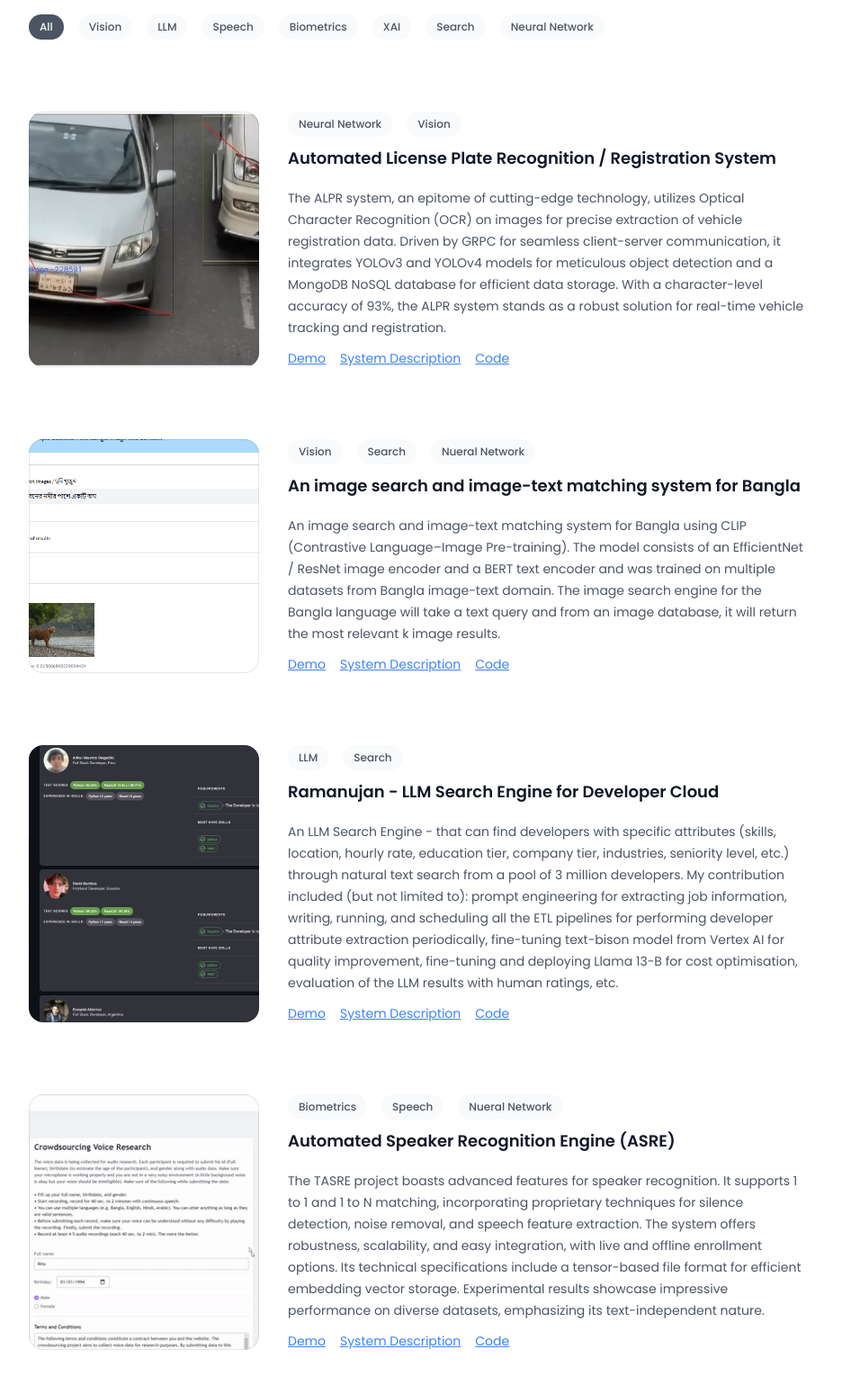
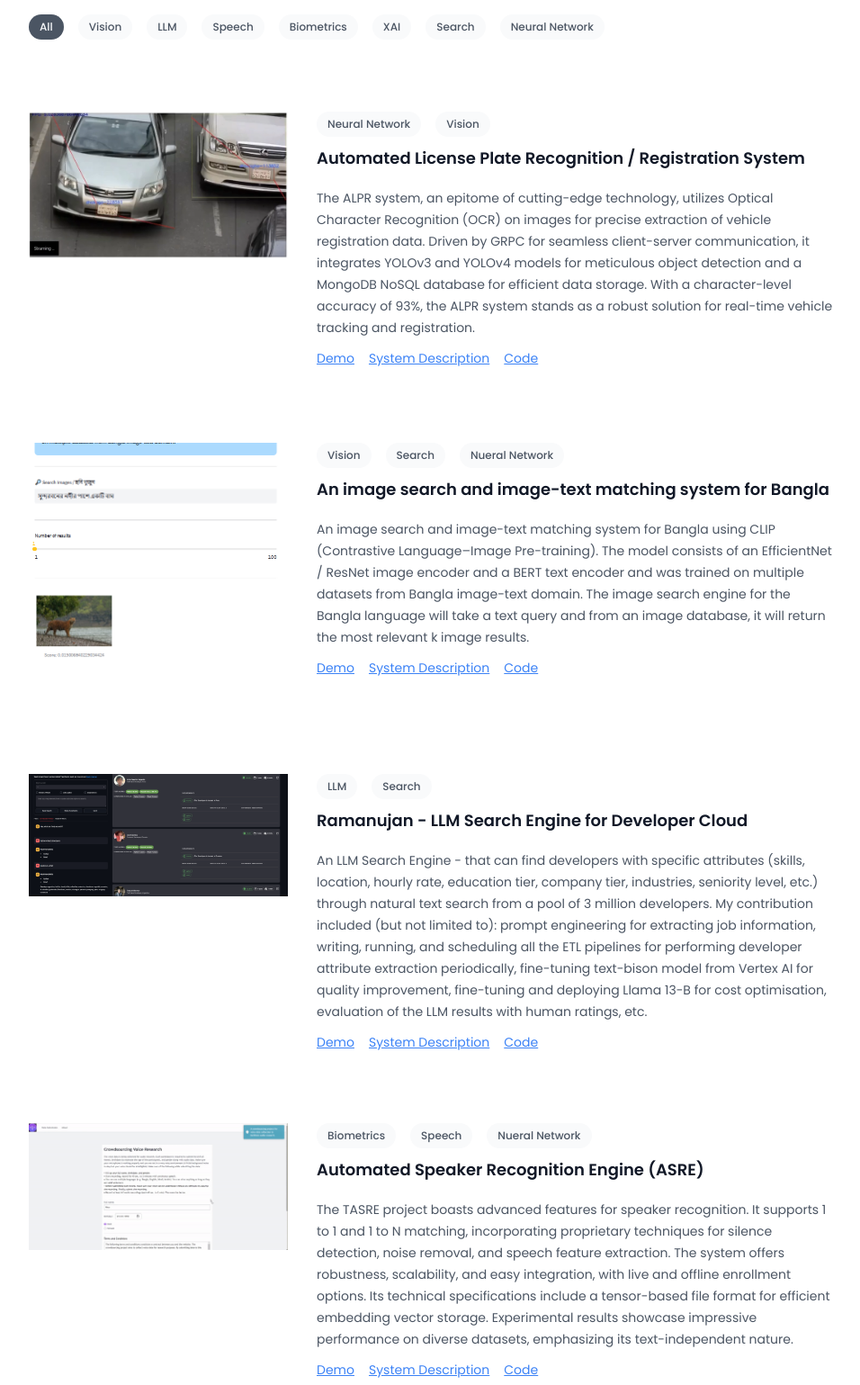
Before and after one commit to furcifer-grad/furcifer-grad.github.io, a website: page software.html in a window 1280 px wide. Shown: the part 240-1779 px from the top of the page at 90% size, without its empty margins (160-1116 px from the left). Drawn offline with nearby package versions, Linux system fonts and the light colour scheme.

Commit message:
render image in full width

```diff
--- a/software.html
+++ b/software.html
@@ -295,16 +295,13 @@
               class="relative isolate flex flex-col gap-8 lg:flex-row"
             >
               <div
-                class="relative aspect-[16/9] sm:aspect-[2/1] lg:aspect-square lg:w-64 lg:shrink-0"
+                class="relative aspect-[16/9] sm:aspect-[2/1] lg:aspect-square lg:w-72 lg:shrink-0"
               >
                 <img
                   src="assets/alpr.PNG"
                   alt=""
-                  class="absolute inset-0 h-full w-full rounded-2xl bg-gray-50 object-cover"
+                  class="absolute inset-0 h-auto w-full bg-gray-50 object-contain"
                 />
-                <div
-                  class="absolute inset-0 rounded-2xl ring-1 ring-inset ring-gray-900/10"
-                ></div>
               </div>
               <div>
                 <div class="flex items-center gap-x-4 text-xs">
@@ -357,16 +354,13 @@
               class="relative isolate flex flex-col gap-8 lg:flex-row"
             >
               <div
-                class="relative aspect-[16/9] sm:aspect-[2/1] lg:aspect-square lg:w-64 lg:shrink-0"
+                class="relative aspect-[16/9] sm:aspect-[2/1] lg:aspect-square lg:w-72 lg:shrink-0"
               >
                 <img
                   src="assets/bangla_clip_1.png"
                   alt=""
-                  class="absolute inset-0 h-full w-full rounded-2xl bg-gray-50 object-cover"
+                  class="absolute inset-0 h-auto w-full bg-gray-50 object-contain"
                 />
-                <div
-                  class="absolute inset-0 rounded-2xl ring-1 ring-inset ring-gray-900/10"
-                ></div>
               </div>
               <div>
                 <div class="flex items-center gap-x-4 text-xs">
@@ -420,16 +414,13 @@
               class="relative isolate flex flex-col gap-8 lg:flex-row"
             >
               <div
-                class="relative aspect-[16/9] sm:aspect-[2/1] lg:aspect-square lg:w-64 lg:shrink-0"
+                class="relative aspect-[16/9] sm:aspect-[2/1] lg:aspect-square lg:w-72 lg:shrink-0"
               >
                 <img
                   src="assets/llm_search.png"
                   alt=""
-                  class="absolute inset-0 h-full w-full rounded-2xl bg-gray-50 object-cover"
+                  class="absolute inset-0 h-auto w-full bg-gray-50 object-contain"
                 />
-                <div
-                  class="absolute inset-0 rounded-2xl ring-1 ring-inset ring-gray-900/10"
-                ></div>
               </div>
               <div>
                 <div class="flex items-center gap-x-4 text-xs">
@@ -483,16 +474,13 @@
               class="relative isolate flex flex-col gap-8 lg:flex-row"
             >
               <div
-                class="relative aspect-[16/9] sm:aspect-[2/1] lg:aspect-square lg:w-64 lg:shrink-0"
+                class="relative aspect-[16/9] sm:aspect-[2/1] lg:aspect-square lg:w-72 lg:shrink-0"
               >
                 <img
                   src="assets/demo.gif"
                   alt=""
-                  class="absolute inset-0 h-full w-full rounded-2xl bg-gray-50 object-cover"
+                  class="absolute inset-0 h-auto w-full bg-gray-50 object-contain"
                 />
-                <div
-                  class="absolute inset-0 rounded-2xl ring-1 ring-inset ring-gray-900/10"
-                ></div>
               </div>
               <div>
                 <div class="flex items-center gap-x-4 text-xs">
@@ -546,16 +534,13 @@
               class="relative isolate flex flex-col gap-8 lg:flex-row"
             >
               <div
-                class="relative aspect-[16/9] sm:aspect-[2/1] lg:aspect-square lg:w-64 lg:shrink-0"
+                class="relative aspect-[16/9] sm:aspect-[2/1] lg:aspect-square lg:w-72 lg:shrink-0"
               >
                 <img
                   src="assets/counterfactual.gif"
                   alt=""
-                  class="absolute inset-0 h-full w-[70%] rounded-2xl bg-gray-50 object-cover"
+                  class="absolute inset-0 h-auto w-full bg-gray-50 object-contain"
                 />
-                <div
-                  class="absolute inset-0 rounded-2xl ring-1 ring-inset ring-gray-900/10"
-                ></div>
               </div>
               <div>
                 <div class="flex items-center gap-x-4 text-xs">
```
Also changed, not shown: main.css.
